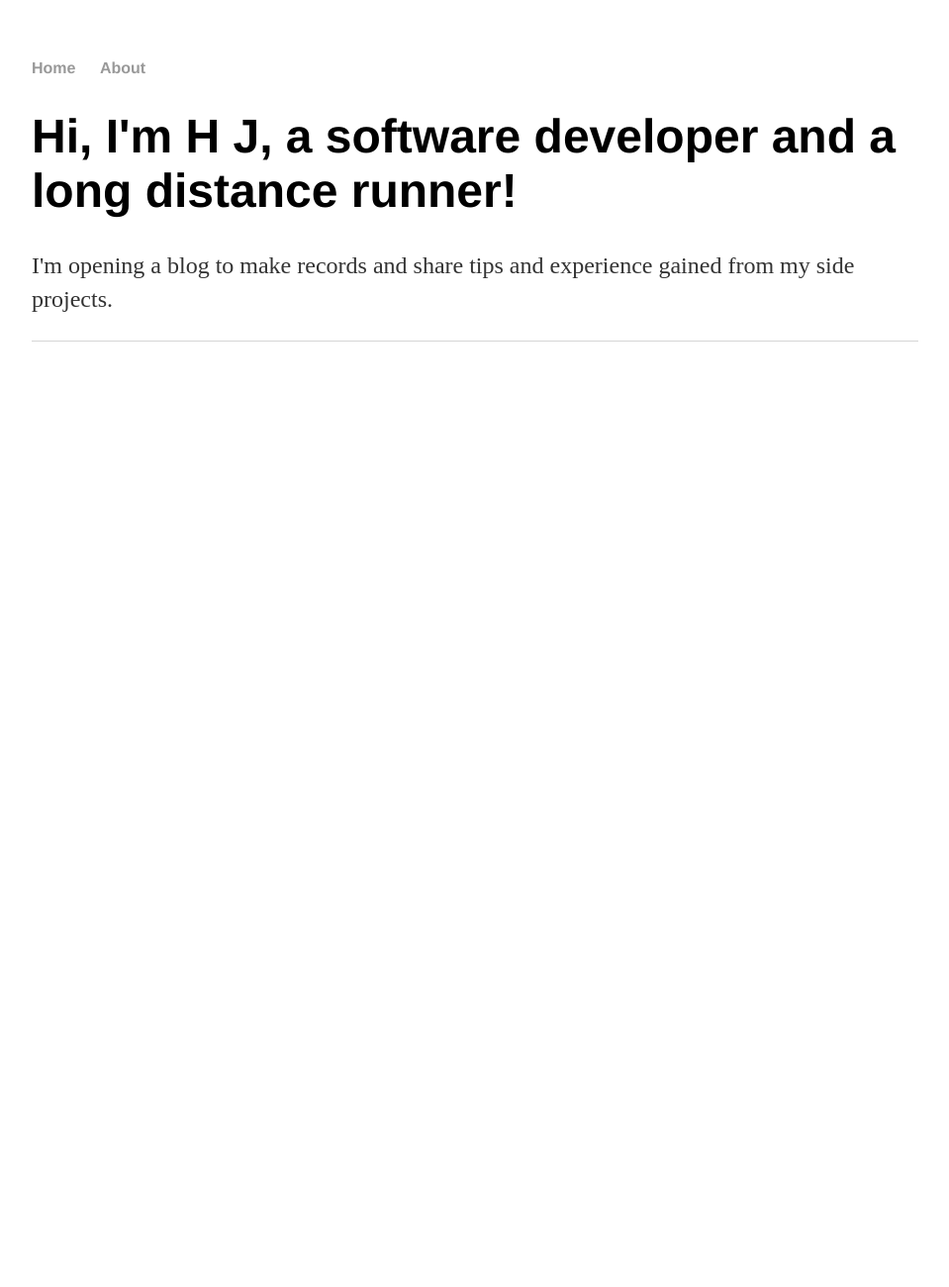
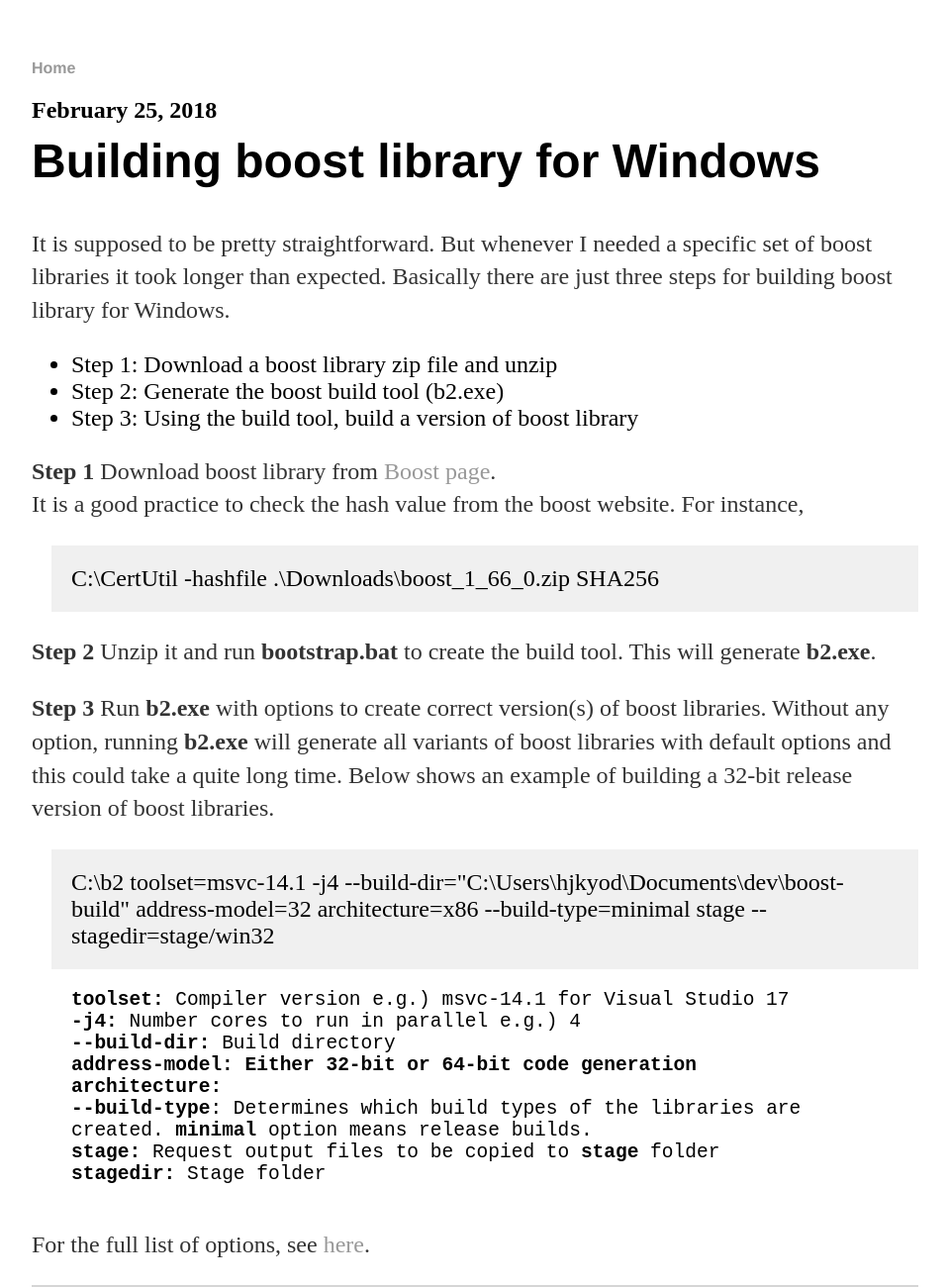
Before and after one commit to hjkode/hjkode.github.io, a plain HTML site: page index.html in a window 1280 px wide. Shown: the top 1300 px of the page at 99% size, without its empty margins (160-1119 px from the left). Before the commit the page ends 800 px from the top, so only its background shows below. Drawn offline with Linux system fonts and the light colour scheme.

Commit message:
[how-to] Buidling boost library for Windows

```diff
--- a/css/main.css
+++ b/css/main.css
@@ -2,6 +2,27 @@ body {
     margin: 60px auto;
     width: 70%;
 }
+
+div.code {
+    font-size: 1.5em;
+    background-color: #f0f0f0;
+    padding: 20px;
+    margin-left: 20px;
+}
+
+div.explanation {
+    font-size: 1.5em;
+    font-family: monospace;
+    padding: 20px;
+    margin-left:20px;
+}
+
+div.date{
+    margin: 20px 0px 0px 0px;
+    font-weight: bold;
+    font-size: 1.5em;
+}
+
 nav ul, footer ul {
     font-family:'Helvetica', 'Arial', 'Sans-Serif';
     padding: 0px;
@@ -12,6 +33,12 @@ nav ul li, footer ul li {
     display: inline;
     margin-right: 20px;
 }
+
+ul.steps {
+    font-size: 1.5em;
+}
+
+
 a {
     text-decoration: none;
     color: #999;
@@ -22,6 +49,7 @@ a:hover {
 h1 {
     font-size: 3em;
     font-family:'Helvetica', 'Arial', 'Sans-Serif';
+    margin-top: 10px;
 }
 p {
     font-size: 1.5em;
@@ -41,3 +69,9 @@ ul.posts {
 ul.posts li {
     list-style: none;
 }
+
+article {
+    max-width: 1024px;
+    border-bottom: 2px solid #d5d5d5;
+    margin-bottom: 80px;
+}
--- a/index.html
+++ b/index.html
@@ -1,25 +1,90 @@
 <!DOCTYPE html>
 <html>
 <head>
-		<title>H.J. Kim, First pages</title>
-		<link rel="stylesheet" type="text/css" href="/css/main.css">
+    <title>hjkode</title>
+    <link rel="stylesheet" type="text/css" href="css/main.css">
 </head>
 <body>
 <nav>
     <ul>
         <li><a href="/">Home</a></li>
-				<li><a href="/about">About</a></li>
     </ul>
 </nav>
 <div class="container">
+    <article>
+        <div class="date">February 25, 2018</div>
         <div class="blurb">
-				<h1>Hi, I'm H J, a software developer and a long distance runner!</h1>
+            <h1>Building boost library for Windows</h1>
+
             <p>
-				I'm opening a blog to make records and share tips and experience gained from my side projects.
+                It is supposed to be pretty straightforward. But whenever I needed a specific set of boost libraries it
+                took longer than expected. Basically there are just three
+                steps for building boost library for Windows.<br/>
+
+            <ul class="steps">
+                <li>Step 1: Download a boost library zip file and unzip</li>
+                <li>Step 2: Generate the boost build tool (b2.exe)</li>
+                <li>Step 3: Using the build tool, build a version of boost library</li>
+            </ul>
+
+            <p>
+                <b>Step 1</b>
+                Download boost library from <a href="http://www.boost.org/users/download/">Boost page</a>.<br/>
+                It is a good practice to check the hash value from the boost website. For instance,
+
+            <div class="code">C:\CertUtil -hashfile .\Downloads\boost_1_66_0.zip SHA256</div>
+            </p>
+            <p>
+                <b>Step 2</b>
+                Unzip it and run <b>bootstrap.bat</b> to create the build tool. This will generate <b>b2.exe</b>.
+            </p>
+
+            <p>
+                <b>Step 3</b>
+                Run <b>b2.exe</b> with options to create correct version(s) of boost libraries. Without any
+                option, running <b>b2.exe</b> will generate all variants of boost libraries with default options and
+                this could take a quite long time. Below shows an example of building a 32-bit release version of boost
+                libraries.
+
+            <div class="code">
+                C:\b2 toolset=msvc-14.1 -j4 --build-dir="C:\Users\hjkyod\Documents\dev\boost-build" address-model=32
+                architecture=x86 --build-type=minimal stage --stagedir=stage/win32
+            </div>
+            <div class="explanation">
+                <b>toolset:</b> Compiler version e.g.) msvc-14.1 for Visual Studio 17<br/>
+                <b>-j4:</b> Number cores to run in parallel e.g.) 4<br/>
+                <b>--build-dir:</b> Build directory<br/>
+                <b>address-model: Either 32-bit or 64-bit code generation<br/></b>
+                <b>architecture:<br/></b>
+                <b>--build-type</b>: Determines which build types of the libraries are created. <b>minimal</b> option
+                means
+                release builds.<br/>
+                <b>stage:</b> Request output files to be copied to <b>stage</b> folder<br/>
+                <b>stagedir:</b> Stage folder<br/>
+            </div>
+            <p>
+                For the full list of options, see <a
+                    href="http://www.boost.org/build/doc/html/bbv2/overview/invocation.html">here</a>.
+            </p>
+
+        </div>
+    </article>
+
+
+    <article>
+        <div class="date">February 22, 2018</div>
+        <div class="blurb">
+            <h1>New chapter</h1>
+
+            <p>
+                This is a blog to share tips and knowledge gained from my side projects. I tried this,
+                at least twice in the past and failed. I think those attempts failed because I was putting too much
+                pressure on me, wanting to deliver something <i>creative and big</i>. This time, I will just start small
+                but still try to make it useful.
             </p>
         </div>
+    </article>
 </div>
-		<footer>
-		</footer>
+
 </body>
 </html>
```
Lines whose indentation alone changed are shown as unchanged.
